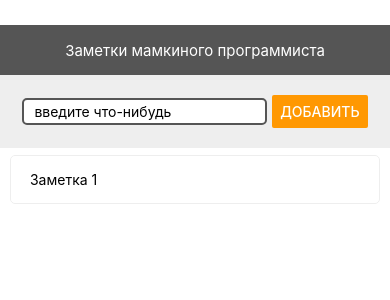
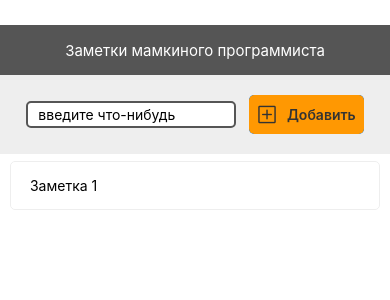
Before and after one commit to Nun4aku/first-app-react-native, a React Native app: screen / in a window 390 px wide. Shown: the top 300 px of the page. Built offline with nearby package versions, Linux system fonts and the light colour scheme.

Commit message:
иконка

```diff
--- a/App.js
+++ b/App.js
@@ -1,17 +1,39 @@
 import React, {useState} from 'react';
 import { StyleSheet, Text, TextInput, View, ScrollView, FlatList, SafeAreaView, Alert  } from 'react-native';
+//import * as Font from 'expo-font';
+//import AppLoading from 'expo';
+import { Ionicons } from '@expo/vector-icons';
+
 import { Navbar } from './src/components/Navbar';
 import { MainScreen } from './src/screens/MainScreen';
 import { TodoScreen } from './src/screens/TodoScreen';
 
+/*
+async function loadApplication () {
+  await Font.loadAsync({
+    'roboto-regular': require('./assets/fonts/Roboto-Regular.ttf'),
+    'roboto-bolt': require('./assets/fonts/Roboto-Bold.ttf'),
+  })
+}*/
 
 export default function App() {
 
+  const [isReady, setIsReady] = useState(false)
   const [todoId, setTodoId] = useState(null)
   const [todos, setTodos] = useState([
     {id: '1', title: 'Заметка 1'},
   ])
 
+  /*
+  if (!isReady){
+    return (
+      <AppLoading
+        startAsync = { loadApplication }
+        onError = { err => console.log(err) }
+        onFinish = { () => setIsReady(true) }
+      />
+    )
+  }*/
 
   const addTodo = (title) => {
     const newTodo = {
--- a/package.json
+++ b/package.json
@@ -10,7 +10,9 @@
     "eject": "expo eject"
   },
   "dependencies": {
+    "@expo/vector-icons": "^12.0.5",
     "expo": "~44.0.0",
+    "expo-font": "^10.0.4",
     "expo-status-bar": "~1.2.0",
     "react": "17.0.1",
     "react-dom": "17.0.1",
--- a/src/components/AddTodo.js
+++ b/src/components/AddTodo.js
@@ -1,6 +1,7 @@
 import React, {useState} from "react";
-import { View, Text, StyleSheet, TextInput, Button, Alert } from "react-native";
+import { View, Text, StyleSheet, TextInput, Button, Alert, Keyboard} from "react-native";
 import { THEME } from "../theme";
+import { AntDesign } from '@expo/vector-icons';
 
 
 export const AddTodo = ( { onSubmit } ) => {
@@ -13,6 +14,7 @@ export const AddTodo = ( { onSubmit } ) => {
         if(value.trim()){
             onSubmit(value)
             setValue('')
+            Keyboard.dismiss()
         }else{
             //error
             Alert.alert('не может быть пустым')
@@ -32,7 +34,10 @@ export const AddTodo = ( { onSubmit } ) => {
                 autoCorrect = {false}
                 autoCapitalize = 'none'
             />
-           <Button title="Добавить" onPress={pressHandler} color={ THEME.ORANGE_COLOR} />
+            <AntDesign.Button style = {style.btn} onPress={pressHandler} name='plussquareo' color="#333" >
+                Добавить
+            </AntDesign.Button>
+           {/*<Button title="Добавить" onPress={pressHandler} color={ THEME.ORANGE_COLOR} />*/}
         </View>
     )
 }
@@ -47,7 +52,7 @@ const style = StyleSheet.create({
         paddingVertical: 20,
     },
     input: {
-        width: '70%',
+        width: '60%',
         borderStyle: 'solid',
         borderWidth: 2,
         borderColor: '#555',
@@ -58,5 +63,8 @@ const style = StyleSheet.create({
         paddingRight: 10,
         backgroundColor: "#fff",
     },
+    btn: {
+        backgroundColor: THEME.ORANGE_COLOR,
+    }
 
 })
--- a/src/components/Todo.js
+++ b/src/components/Todo.js
@@ -1,5 +1,6 @@
 import React from "react";
 import { Text, View, StyleSheet, TouchableOpacity} from "react-native";
+
 
 export const Todo = ( {todo, onRemove, oneOpen} ) => {
 
@@ -15,7 +16,7 @@ export const Todo = ( {todo, onRemove, oneOpen} ) => {
         >
             <View style={style.todo}>
                 {/*<Text> {todo.id} </Text>*/}
-                <Text> {todo.title} </Text>
+                <Text style={style.title}> {todo.title} </Text>
             </View>
         </TouchableOpacity>
 
@@ -32,5 +33,9 @@ const style = StyleSheet.create ({
         borderWidth: 1,
         borderColor: '#eee',
         borderRadius: 5,
-    }
+    },
+    /*
+    title: {
+        fontFamily: 'roboto-bolt',
+    }*/
 })
```
Also changed, not shown: assets/fonts/Roboto-Bold.ttf (added), assets/fonts/Roboto-Regular.ttf (added).
